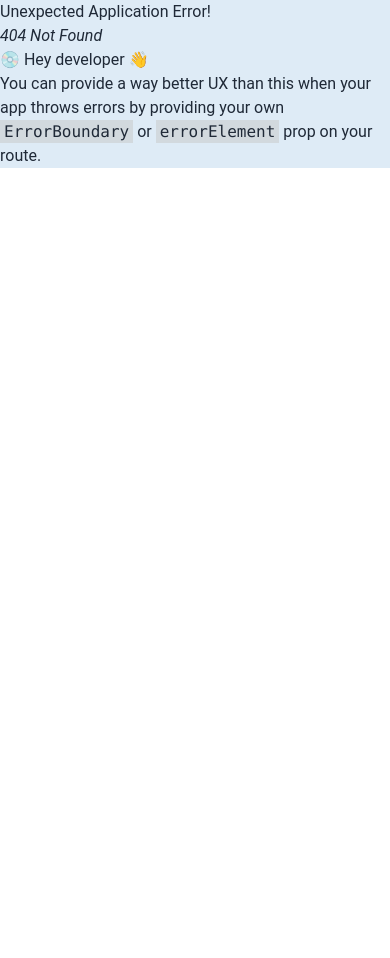
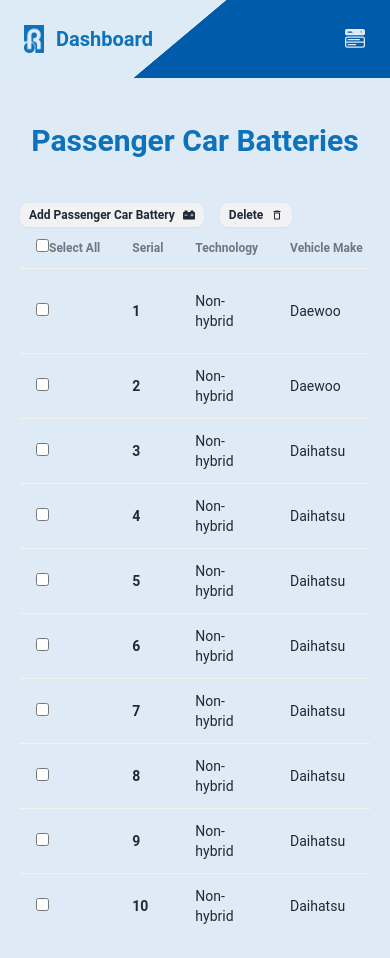
Before and after one commit to arbinzaman/rahimafrooz-battery, a React (Vite) app: page /dashboard/passenger-car-batteries in a window 390 px wide. Before the commit this address had no page. Before the commit the page ends 844 px from the top, so only its background shows below. Built offline with nearby package versions, Linux system fonts and the light colour scheme.

Commit message:
Feat : Added Delete by Select Item and fixed logo and responsive all device

```diff
--- a/src/components/shared/DashboardHeader.jsx
+++ b/src/components/shared/DashboardHeader.jsx
@@ -1,4 +1,5 @@
 import Logo from "../../assets/images/RahimAfrozRLogo/RahimafroozRLogo.png";
+import { BsFillMenuButtonWideFill } from "react-icons/bs";
 import "../../styles/Header.css";
 
 const DashboardHeader = () => {
@@ -10,9 +11,18 @@ const DashboardHeader = () => {
             <div className="flex justify-between items-center">
               <div className="flex items-center">
                 <a href="/">
-                  <img className="w-8" src={Logo} alt="logo" />
+                  <img className="w-5 lg:w-8" src={Logo} alt="logo" />
                 </a>
-                <p className="text-primary ml-3 text-semi_large font-bold">Dashboard</p>
+                <p className="text-primary ml-3  text-medium lg:text-semi_large font-bold">
+                  Dashboard
+                </p>
+
+                <label
+                  htmlFor="my-drawer-2"
+                  className=" drawer-button lg:hidden"
+                >
+                  <BsFillMenuButtonWideFill className="ml-48 text-medium lg:hidden text-background" />
+                </label>
               </div>
             </div>
           </div>
--- /dev/null
+++ b/src/demoData/passengerCarBatteries.json
@@ -0,0 +1,82 @@
+[
+    {
+        "id": "e65b60d1",
+        "technology": "Non-hybrid",
+        "vehicleMake": "Daewoo",
+        "model": "Cello (Taxi Cab.)",
+        "makeYear": "1986-2008",
+        "recommendedBattery": "DIN55"
+    },
+    {
+        "id": "c54a82f7",
+        "technology": "Non-hybrid",
+        "vehicleMake": "Daewoo",
+        "model": "Matiz",
+        "makeYear": "1986-2008",
+        "recommendedBattery": "NS402"
+    },
+    {
+        "id": "a29e16b3",
+        "technology": "Non-hybrid",
+        "vehicleMake": "Daihatsu",
+        "model": "Charade",
+        "makeYear": "1986-2008",
+        "recommendedBattery": "NS402"
+    },
+    {
+        "id": "7f815c40",
+        "technology": "Non-hybrid",
+        "vehicleMake": "Daihatsu",
+        "model": "Charade",
+        "makeYear": "1986-2008",
+        "recommendedBattery": "NS60"
+    },
+    {
+        "id": "3b695ae1",
+        "technology": "Non-hybrid",
+        "vehicleMake": "Daihatsu",
+        "model": "Charade",
+        "makeYear": "1986-2008",
+        "recommendedBattery": "NS402"
+    },
+    {
+        "id": "9104b03f",
+        "technology": "Non-hybrid",
+        "vehicleMake": "Daihatsu",
+        "model": "Charade",
+        "makeYear": "1986-2008",
+        "recommendedBattery": "NS60"
+    },
+    {
+        "id": "c706e1e9",
+        "technology": "Non-hybrid",
+        "vehicleMake": "Daihatsu",
+        "model": "Cuore",
+        "makeYear": "1986-2008",
+        "recommendedBattery": "NS402"
+    },
+    {
+        "id": "aef3cd2c",
+        "technology": "Non-hybrid",
+        "vehicleMake": "Daihatsu",
+        "model": "Dai-Hijet",
+        "makeYear": "1986-2008",
+        "recommendedBattery": "NS40"
+    },
+    {
+        "id": "fb9d4d78",
+        "technology": "Non-hybrid",
+        "vehicleMake": "Daihatsu",
+        "model": "Dai-Hijet",
+        "makeYear": "1986-2008",
+        "recommendedBattery": "NS402"
+    },
+    {
+        "id": "e348df1b",
+        "technology": "Non-hybrid",
+        "vehicleMake": "Daihatsu",
+        "model": "Dai-Hijet",
+        "makeYear": "1986-2008",
+        "recommendedBattery": "NS402L"
+    }
+]
--- a/src/layouts/DashboardLayout.jsx
+++ b/src/layouts/DashboardLayout.jsx
@@ -1,20 +1,14 @@
-import { Outlet } from "react-router-dom";
+import { Link, Outlet } from "react-router-dom";
 import DashboardHeader from "../components/shared/DashboardHeader";
 
 const DashboardLayout = () => {
   return (
     <div>
-        <DashboardHeader />
+      <DashboardHeader />
       <div className="drawer lg:drawer-open">
         <input id="my-drawer-2" type="checkbox" className="drawer-toggle" />
-        <div className="drawer-content flex flex-col items-center justify-center">
+        <div className="drawer-content p-5">
           <Outlet />
-          <label
-            htmlFor="my-drawer-2"
-            className="btn btn-primary drawer-button lg:hidden"
-          >
-            Open drawer
-          </label>
         </div>
         <div className="drawer-side">
           <label
@@ -22,13 +16,11 @@ const DashboardLayout = () => {
             aria-label="close sidebar"
             className="drawer-overlay"
           ></label>
-          <ul className="menu p-4 w-80 min-h-full bg-base-200 text-base-content">
-            {/* Sidebar content here */}
+          <ul className="menu p-4 w-80 min-h-full bg-base-200 text-base-content mt-20 lg:mt-0">
             <li>
-              <a>Sidebar Item 1</a>
-            </li>
-            <li>
-              <a>Sidebar Item 2</a>
+              <Link to="/dashboard/passenger-car-batteries">
+                <a>Passenger Car Batteries</a>
+              </Link>
             </li>
           </ul>
         </div>
--- /dev/null
+++ b/src/pages/Dashboard/PassengerCarBatteries.jsx
@@ -0,0 +1,122 @@
+import { useState } from "react";
+import { MdDeleteOutline } from "react-icons/md";
+import { FaCarBattery } from "react-icons/fa";
+import passengerCarBatteries from "../../demoData/passengerCarBatteries.json";
+
+const PassengerCarBatteries = () => {
+  const [selectedIds, setSelectedIds] = useState([]);
+  const [selectAll, setSelectAll] = useState(false);
+
+  const handleCheckboxChange = (id) => {
+    setSelectedIds((prevSelectedIds) => {
+      const updatedSelectedIds = prevSelectedIds.includes(id)
+        ? prevSelectedIds.filter((selectedId) => selectedId !== id)
+        : [...prevSelectedIds, id];
+
+      setSelectAll(updatedSelectedIds.length === passengerCarBatteries.length);
+      return updatedSelectedIds;
+    });
+  };
+
+  const handleSelectAllChange = () => {
+    if (selectAll) {
+      setSelectedIds([]);
+    } else {
+      const allIds = passengerCarBatteries.map((battery) => battery.id);
+      setSelectedIds(allIds);
+    }
+    setSelectAll(!selectAll);
+  };
+
+  const handleDelete = async () => {
+    //   Uncomment the following lines for actual delete operation
+    //   try {
+    //     const response = await fetch('/api/deleteBatteries', {
+    //       method: 'POST',
+    //       headers: {
+    //         'Content-Type': 'application/json',
+    //       },
+    //       body: JSON.stringify({ ids: selectedIds }),
+    //     });
+
+    //     if (response.ok) {
+    //       // Remove the deleted items from the local state
+    //       const updatedBatteries = passengerCarBatteries.filter(
+    //         (battery) => !selectedIds.includes(battery.id)
+    //       );
+    //       setPassengerCarBatteries(updatedBatteries);
+    //       setSelectedIds([]);
+    //       setSelectAll(false);
+    //     } else {
+    //       console.error('Failed to delete items');
+    //     }
+    //   } catch (error) {
+    //     console.error('Error:', error);
+    //   }
+
+    console.log(selectedIds);
+  };
+
+  return (
+    <div>
+      <h1 className="text-semi_large text-center font-bold mb-10 mt-5 text-primary">
+        Passenger Car Batteries
+      </h1>
+      <div className="flex gap-4">
+        <button className="flex gap-2 btn btn-xs">
+          Add Passenger Car Battery <FaCarBattery />
+        </button>
+        <button className="flex gap-2 btn btn-xs" onClick={handleDelete}>
+          Delete
+          <MdDeleteOutline />
+        </button>
+      </div>
+
+      <div className="overflow-x-auto">
+        <table className="table w-full">
+          <thead>
+            <tr>
+              <th>
+                <input
+                  type="checkbox"
+                  onChange={handleSelectAllChange}
+                  checked={selectAll}
+                />
+                Select All
+              </th>
+              <th>Serial</th>
+              <th>Technology</th>
+              <th>Vehicle Make</th>
+              <th>Model</th>
+              <th>Make Year</th>
+              <th>Recommended Battery</th>
+            </tr>
+          </thead>
+          <tbody>
+            {passengerCarBatteries.map((passengerCarBattery, i) => (
+              <tr key={passengerCarBattery.id}>
+                <td>
+                  <input
+                    type="checkbox"
+                    onChange={() =>
+                      handleCheckboxChange(passengerCarBattery.id)
+                    }
+                    checked={selectedIds.includes(passengerCarBattery.id)}
+                  />
+                </td>
+                <th>{i + 1}</th>
+                <td>{passengerCarBattery.technology}</td>
+                <td>{passengerCarBattery.vehicleMake}</td>
+                <td>{passengerCarBattery.model}</td>
+                <td>{passengerCarBattery.makeYear}</td>
+                <td>{passengerCarBattery.recommendedBattery}</td>
+              </tr>
+            ))}
+          </tbody>
+        </table>
+      </div>
+    </div>
+  );
+};
+
+export default PassengerCarBatteries;
--- a/src/routes/routes.jsx
+++ b/src/routes/routes.jsx
@@ -18,6 +18,7 @@ import FindDealer from "../pages/FindDealer";
 import Manufacturing from "../pages/About/Manufacturing";
 import DashboardLayout from "../layouts/DashboardLayout";
 import Login from "../pages/Dashboard/Login";
+import PassengerCarBatteries from "../pages/Dashboard/PassengerCarBatteries";
 
 const routes = createBrowserRouter([
   {
@@ -99,8 +100,8 @@ const routes = createBrowserRouter([
     element: <DashboardLayout />,
     children: [
       {
-        path: "/dashboard/home",
-        element: <Home />,
+        path: "/dashboard/passenger-car-batteries",
+        element: <PassengerCarBatteries />,
       },
     ],
   },
```
